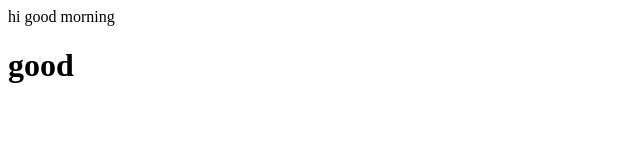
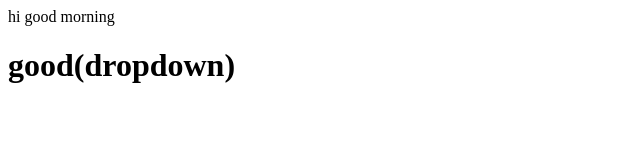
Before and after one commit to jnapakkulal/localrepo, a plain HTML site: page index.html in a window 1280 px wide. Shown: the whole page, without its empty margins (0-640 px from the left). Drawn offline with Linux system fonts and the light colour scheme.

```diff
--- a/index.html
+++ b/index.html
@@ -1,3 +1,3 @@
 <link rel="stylesheet" src="stle.css">
 <p>hi good morning</p>
-<h1>good</h1>
+<h1>good(dropdown)</h1>
```
